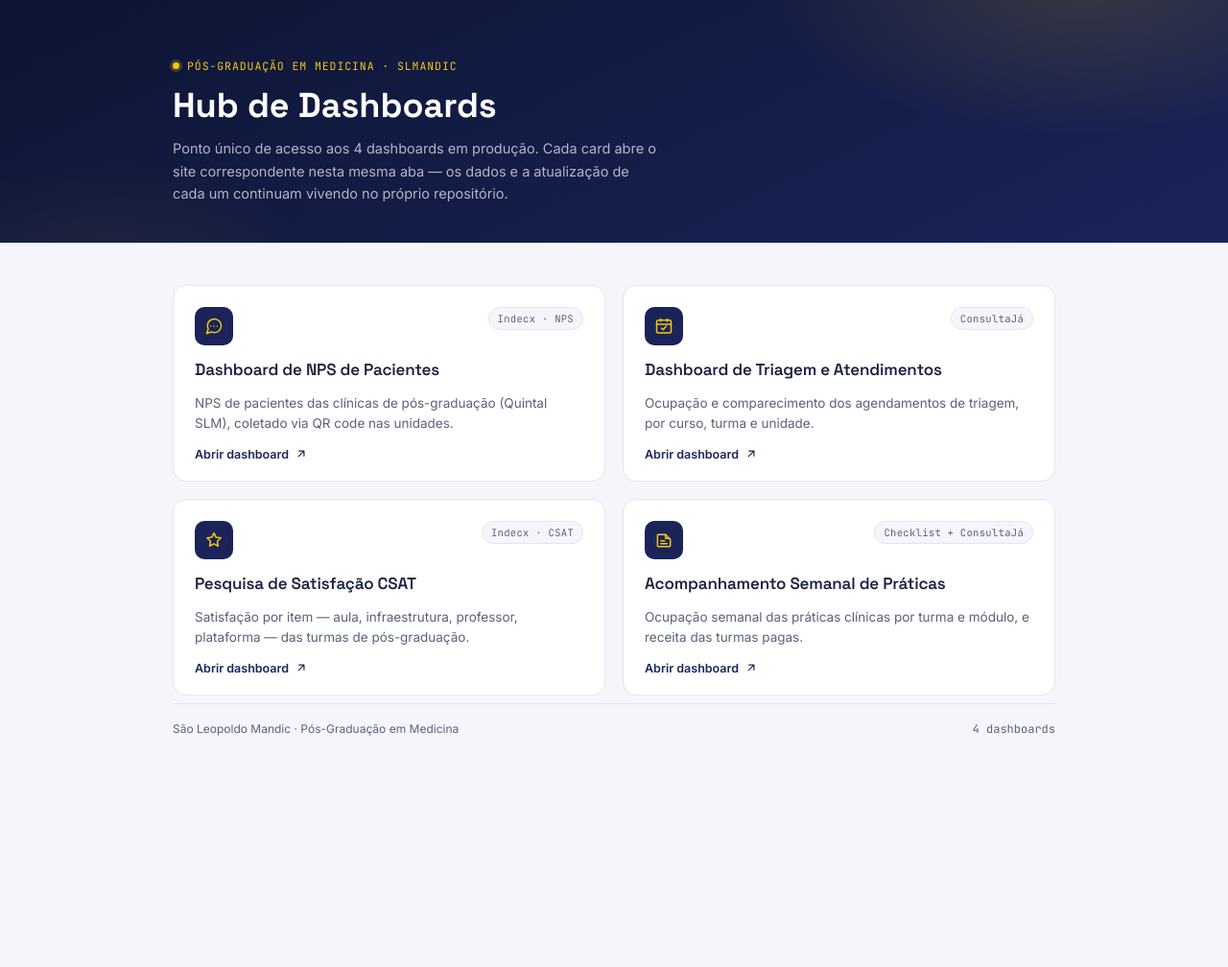
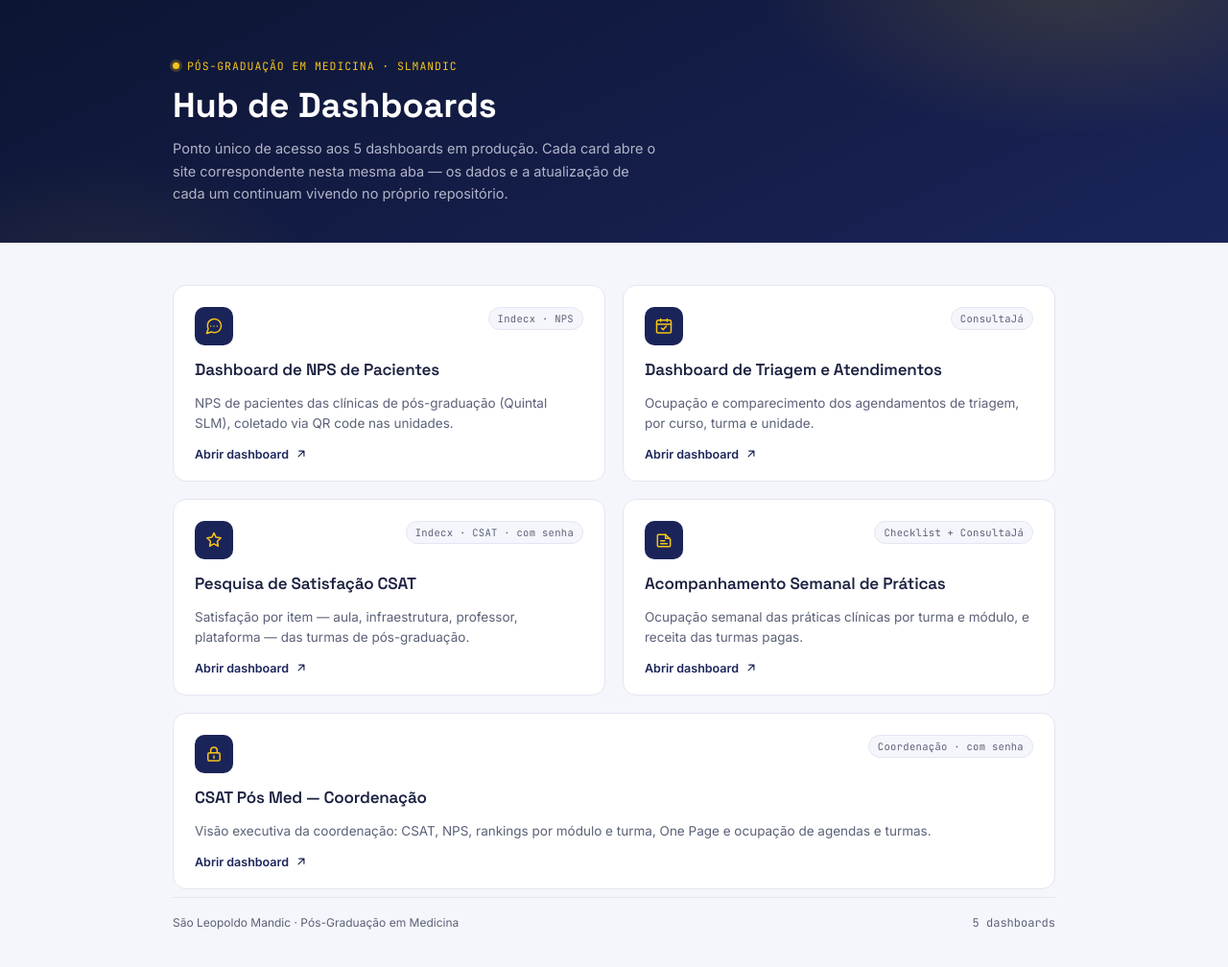
Before and after one commit to PG-MED-MANDIC/Hub, a plain HTML site: page index.html in a window 1280 px wide. Shown: the whole page at 96% size. Before the commit the page ends 816 px from the top, so only its background shows below. Drawn offline with Linux system fonts and the light colour scheme.

Commit message:
Adiciona o dashboard da coordenação (coord_mandic) ao hub
5º card, com aviso "com senha" (também no card do CSAT, que passou a
pedir senha). Último card de linha ímpar ocupa a largura toda.

Co-Authored-By: Claude Opus 5.5 (1M context) <noreply@anthropic.com>

```diff
--- a/index.html
+++ b/index.html
@@ -88,6 +88,8 @@
     gap:18px;
   }
   @media (max-width:640px){ .grid{grid-template-columns:1fr} }
+  /* número ímpar de cards: o último ocupa a linha inteira em vez de ficar pela metade */
+  .grid > .card:last-child:nth-child(odd){grid-column:1 / -1}
 
   .card{
     background:var(--panel);
@@ -157,7 +159,7 @@
   <div class="band-inner">
     <span class="kicker">Pós-Graduação em Medicina · SLMandic</span>
     <h1>Hub de Dashboards</h1>
-    <p>Ponto único de acesso aos 4 dashboards em produção. Cada card abre o site correspondente nesta mesma aba — os dados e a atualização de cada um continuam vivendo no próprio repositório.</p>
+    <p>Ponto único de acesso aos 5 dashboards em produção. Cada card abre o site correspondente nesta mesma aba — os dados e a atualização de cada um continuam vivendo no próprio repositório.</p>
   </div>
 </header>
 
@@ -193,7 +195,7 @@
         <div class="icon" aria-hidden="true">
           <svg viewBox="0 0 24 24" fill="none" stroke="currentColor" stroke-width="1.8" stroke-linecap="round" stroke-linejoin="round"><path d="m12 3 2.6 5.5 6 .8-4.4 4.2 1.1 6-5.3-2.9-5.3 2.9 1.1-6-4.4-4.2 6-.8Z"/></svg>
         </div>
-        <span class="source">Indecx · CSAT</span>
+        <span class="source">Indecx · CSAT · com senha</span>
       </div>
       <h2>Pesquisa de Satisfação CSAT</h2>
       <p>Satisfação por item — aula, infraestrutura, professor, plataforma — das turmas de pós-graduação.</p>
@@ -212,11 +214,23 @@
       <span class="card-open">Abrir dashboard <svg viewBox="0 0 24 24" fill="none" stroke="currentColor" stroke-width="2" stroke-linecap="round" stroke-linejoin="round"><path d="M7 17 17 7M8 7h9v9"/></svg></span>
     </a>
 
+    <a class="card" href="https://pg-med-mandic.github.io/coord_mandic/">
+      <div class="card-top">
+        <div class="icon" aria-hidden="true">
+          <svg viewBox="0 0 24 24" fill="none" stroke="currentColor" stroke-width="1.8" stroke-linecap="round" stroke-linejoin="round"><rect x="4.5" y="10.5" width="15" height="10" rx="2"/><path d="M8 10.5V7.5a4 4 0 0 1 8 0v3"/><path d="M12 14.5v2.5"/></svg>
+        </div>
+        <span class="source">Coordenação · com senha</span>
+      </div>
+      <h2>CSAT Pós Med — Coordenação</h2>
+      <p>Visão executiva da coordenação: CSAT, NPS, rankings por módulo e turma, One Page e ocupação de agendas e turmas.</p>
+      <span class="card-open">Abrir dashboard <svg viewBox="0 0 24 24" fill="none" stroke="currentColor" stroke-width="2" stroke-linecap="round" stroke-linejoin="round"><path d="M7 17 17 7M8 7h9v9"/></svg></span>
+    </a>
+
   </div>
 
   <footer>
     <span>São Leopoldo Mandic · Pós-Graduação em Medicina</span>
-    <span class="mono">4 dashboards</span>
+    <span class="mono">5 dashboards</span>
   </footer>
 </main>
 </body>
```
